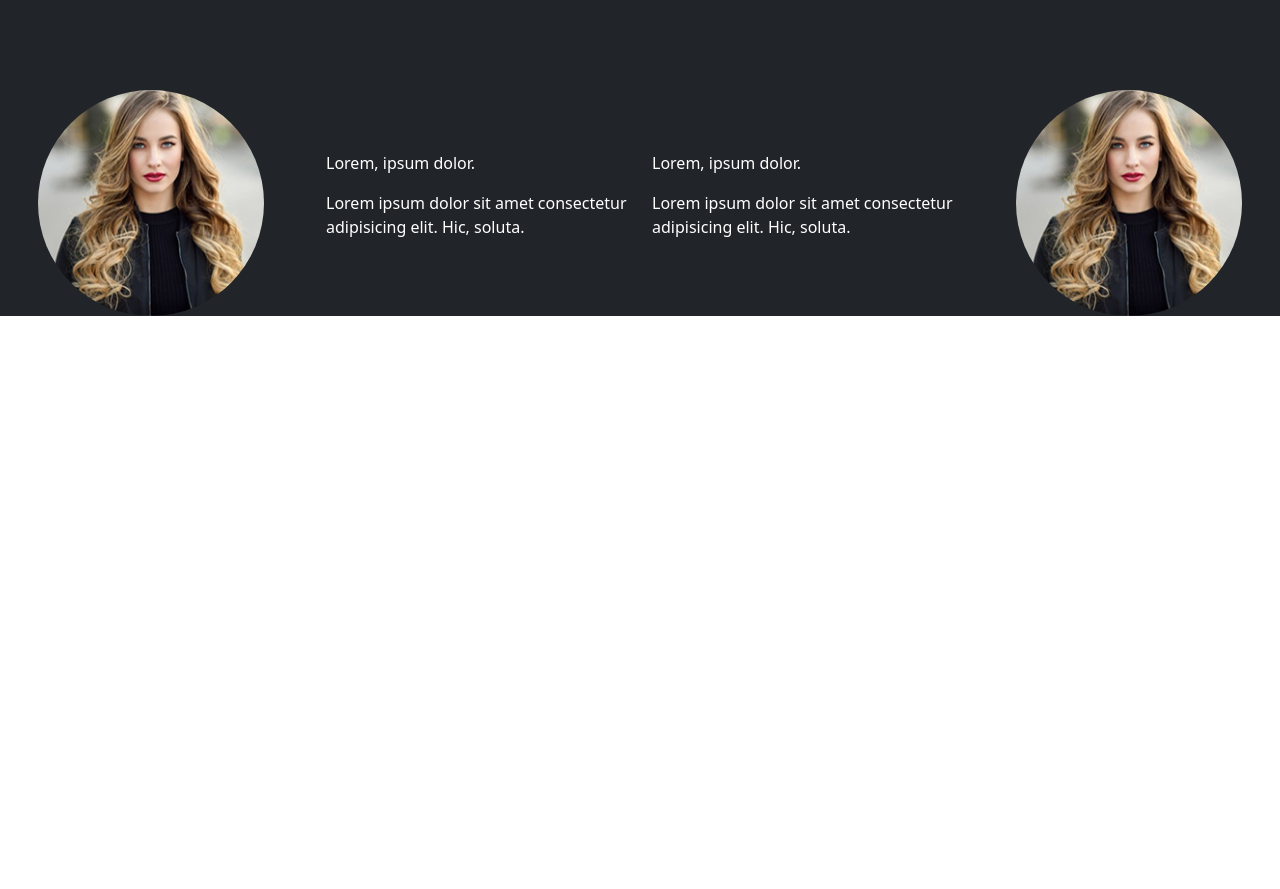
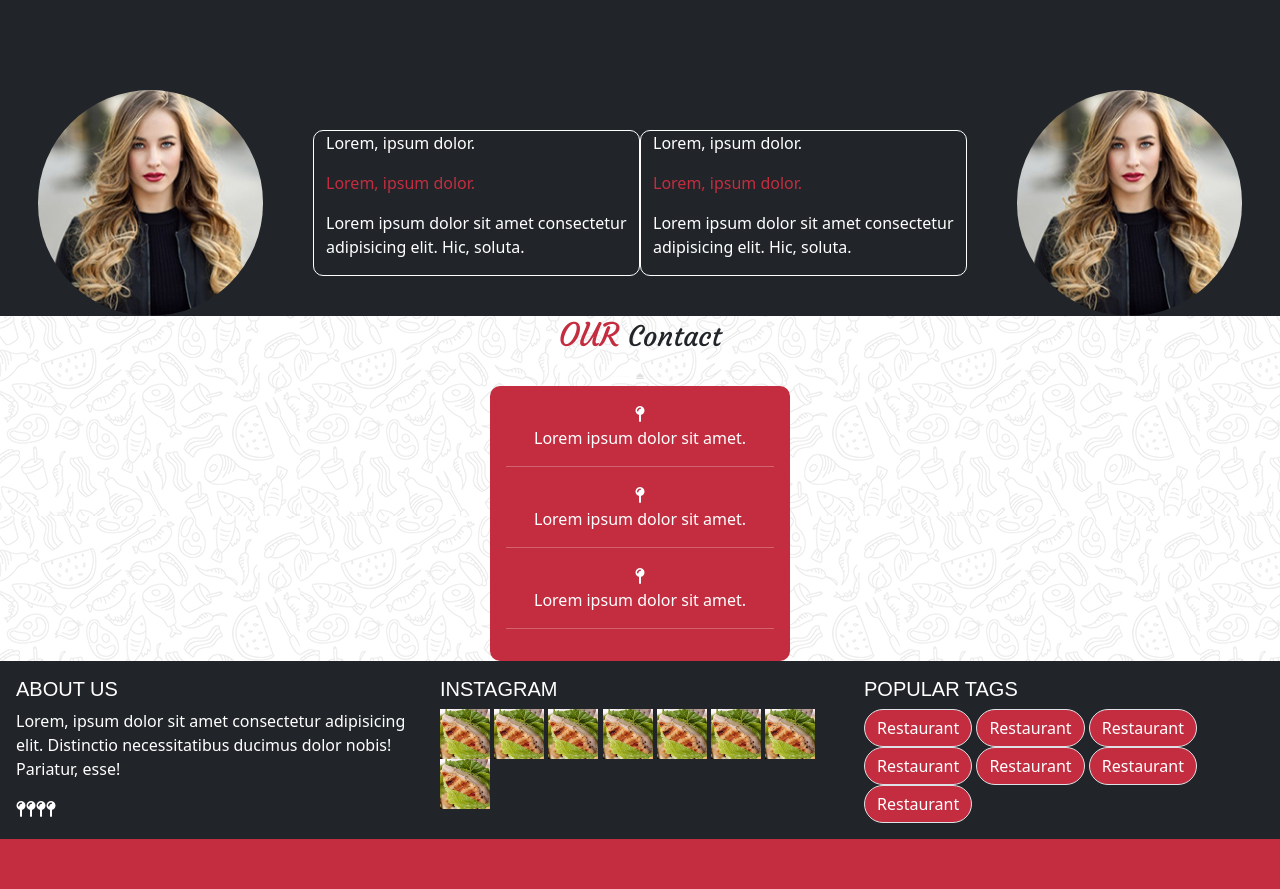
Before and after one commit to gencehangurcam/cs-site-chef-20, a website: page index.html in a window 1280 px wide. Shown: the part 3520-4409 px from the top of the page. Before the commit the page ends 3836 px from the top, so only its background shows below. Drawn offline with nearby package versions, Linux system fonts and the light colour scheme.

Commit message:
site 90% finish

```diff
--- a/index.html
+++ b/index.html
@@ -399,7 +399,8 @@
                             <img src="./assets/images/blog_img1.jpg" class="card-img-top" alt="...">
                             <div class="card-body">
                                 <h5 class="card-title">Card title</h5>
-                              <p class="card-text">Some quick example text to build on the card title and make up the bulk of the card's content.</p>
+                                <p class="card-text">Some quick example text to build on the card title and make up the
+                                    bulk of the card's content.</p>
                                 <a href="#" class="btn btn-primary">Go somewhere</a>
                             </div>
                         </div>
@@ -409,7 +410,8 @@
                             <img src="./assets/images/blog_img1.jpg" class="card-img-top" alt="...">
                             <div class="card-body">
                                 <h5 class="card-title">Card title</h5>
-                              <p class="card-text">Some quick example text to build on the card title and make up the bulk of the card's content.</p>
+                                <p class="card-text">Some quick example text to build on the card title and make up the
+                                    bulk of the card's content.</p>
                                 <a href="#" class="btn btn-primary">Go somewhere</a>
                             </div>
                         </div>
@@ -441,16 +443,18 @@
                 <div class="col justify-content-center d-flex">
                     <img src="./assets/images/testimonial1.jpg" class="img-fluid w-75 rounded-circle" alt="...">
                 </div>
-                <div class="col">
+                <div class="sec-4-txt col">
                     <p>Lorem, ipsum dolor.</p>
+                    <p class="text-danger">Lorem, ipsum dolor.</p>
                     <p>Lorem ipsum dolor sit amet consectetur adipisicing elit. Hic, soluta.</p>
                 </div>
             </div>
         </div>
         <div class="col-sm-12 col-md-6 pt-5">
             <div class="row align-items-center">
-                <div class="col">
+                <div class="sec-4-txt col">
                     <p>Lorem, ipsum dolor.</p>
+                    <p class="text-danger">Lorem, ipsum dolor.</p>
                     <p>Lorem ipsum dolor sit amet consectetur adipisicing elit. Hic, soluta.</p>
                 </div>
                 <div class="col justify-content-center d-flex">
@@ -459,6 +463,59 @@
             </div>
         </div>
     </section>
+    <!-- sec-5 -->
+    <section class="sec-5 text-center text-white">
+        <h3 class="text-dark"><span>OUR</span> Contact</h3>
+        <img src="./assets/images/decoration_line.png" width="200px" alt="line">
+        <div class="bg-danger container rounded p-3">
+            <i class="fas fa-map-pin"></i>
+            <p>Lorem ipsum dolor sit amet.</p>
+            <hr>
+            <i class="fas fa-map-pin"></i>
+            <p>Lorem ipsum dolor sit amet.</p>
+            <hr>
+            <i class="fas fa-map-pin"></i>
+            <p>Lorem ipsum dolor sit amet.</p>
+            <hr>
+        </div>
+    </section>
+    <footer>
+        <div class="row bg-dark text-white p-3">
+            <div class="col">
+                <h5>about us</h5>
+                <p>Lorem, ipsum dolor sit amet consectetur adipisicing elit. Distinctio necessitatibus ducimus dolor nobis! Pariatur, esse!</p>
+                <i class="fas fa-map-pin"></i><i class="fas fa-map-pin"></i><i class="fas fa-map-pin"></i><i class="fas fa-map-pin"></i>
+            </div>
+            <div class="col">
+                <h5>instagram</h5>
+                <div class="row">
+                    <div class="">
+                        <img src="./assets/images/menu_image_4.jpg" width="50px" alt="img">
+                        <img src="./assets/images/menu_image_4.jpg" width="50px" alt="img">
+                        <img src="./assets/images/menu_image_4.jpg" width="50px" alt="img">
+                        <img src="./assets/images/menu_image_4.jpg" width="50px" alt="img">
+                        <img src="./assets/images/menu_image_4.jpg" width="50px" alt="img">
+                        <img src="./assets/images/menu_image_4.jpg" width="50px" alt="img">
+                        <img src="./assets/images/menu_image_4.jpg" width="50px" alt="img">
+                        <img src="./assets/images/menu_image_4.jpg" width="50px" alt="img">
+                    </div>
+                </div>
+            </div>
+            <div class="col">
+                <h5>popular tags</h5>
+                <div>
+                    <button class="btn bg-danger text-white border rounded-pill">Restaurant</button>
+                    <button class="btn bg-danger text-white border rounded-pill">Restaurant</button>
+                    <button class="btn bg-danger text-white border rounded-pill">Restaurant</button>
+                    <button class="btn bg-danger text-white border rounded-pill">Restaurant</button>
+                    <button class="btn bg-danger text-white border rounded-pill">Restaurant</button>
+                    <button class="btn bg-danger text-white border rounded-pill">Restaurant</button>
+                    <button class="btn bg-danger text-white border rounded-pill">Restaurant</button>                </div>
+            </div>
+        </div>
+        <div class="bg-danger">
+        </div>
+    </footer>
     <script src="./node_modules/bootstrap/dist/js/bootstrap.js"></script>
     <script src="./node_modules/@popperjs/core/dist/umd/popper.js"></script>
 </body>
--- a/src/sass/modules/_footer.sass
+++ b/src/sass/modules/_footer.sass
@@ -0,0 +1,8 @@
+footer
+    div
+        h5
+                font-family: Arial, Helvetica, sans-serif !important
+                text-transform: uppercase
+    div
+        &:nth-of-type(2)
+            height: 50px
--- a/src/sass/modules/_section-4.sass
+++ b/src/sass/modules/_section-4.sass
@@ -0,0 +1,4 @@
+.sec-4
+    .sec-4-txt
+        border: solid white 0.5px
+        border-radius: 10px
--- a/src/sass/modules/_section-5.sass
+++ b/src/sass/modules/_section-5.sass
@@ -0,0 +1,5 @@
+.sec-5
+    background-image: url("../../assets/images/main_bg.jpg")
+    div
+        width: 300px
+        border-radius: 10px  !important
```
Also changed, not shown: assets/css/app.css, 1 other file. Lines whose indentation alone changed are shown as unchanged.
